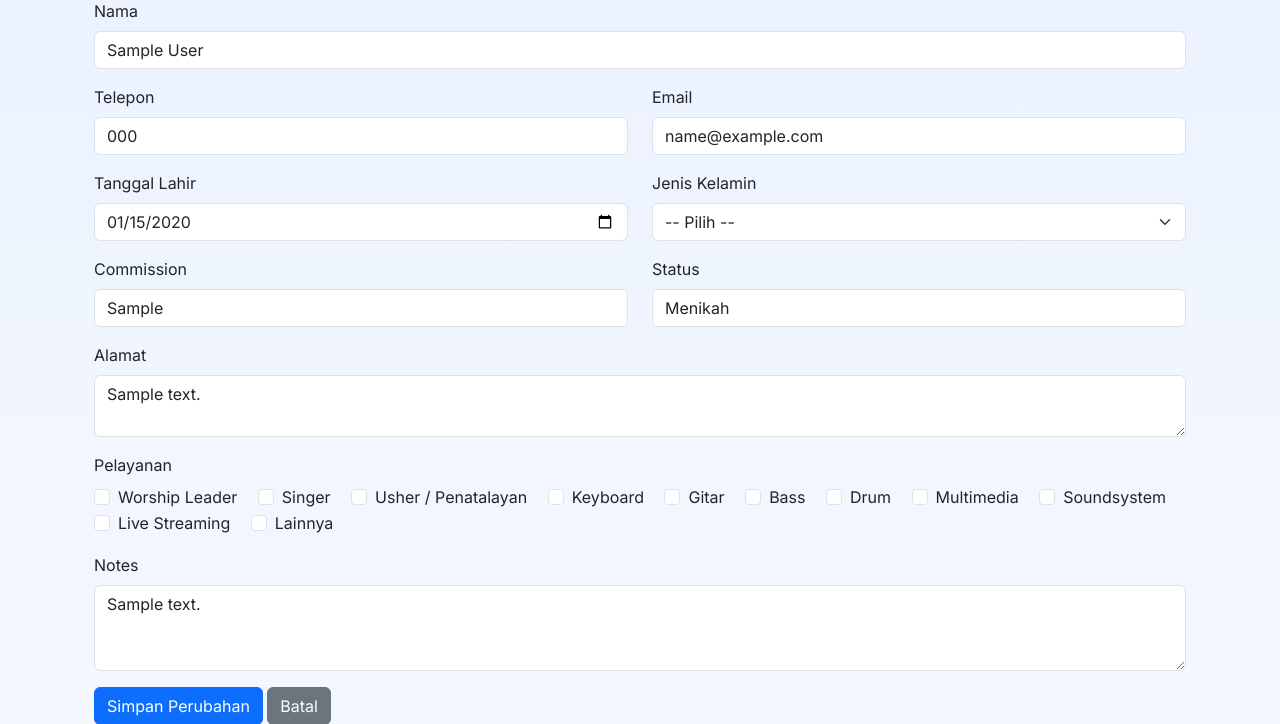
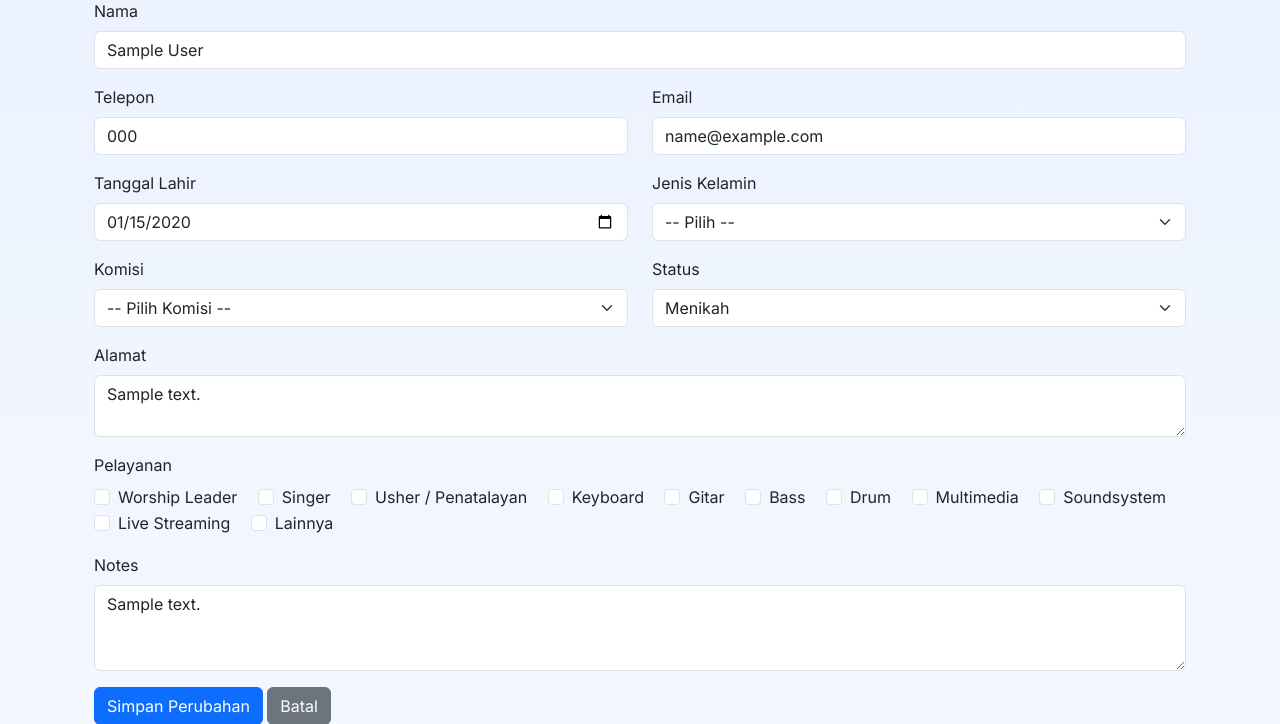
Before and after one commit to agussiahaan/gpf, a Flask app: page /member/1/edit in a window 1280 px wide. Shown: the part 151-875 px from the top of the page. Run offline with Flask 2, Linux system fonts and the light colour scheme; a user stored in the database is signed in; tables that the repository leaves empty hold one stand-in row (values such as "Sample post"); some libraries are stand-ins or nearby versions.

Commit message:
Add files via upload

```diff
--- a/templates/edit_member.html
+++ b/templates/edit_member.html
@@ -2,12 +2,15 @@
 {% block content %}
 <div class="container py-4">
   <h2>Edit Anggota</h2>
+
   <form method="post">
     <input type="hidden" name="csrf_token" value="{{ csrf_token() }}">
+
     <div class="mb-3">
       <label class="form-label">Nama</label>
       <input type="text" name="name" class="form-control" value="{{ member.name }}" required>
     </div>
+
     <div class="mb-3 row">
       <div class="col">
         <label class="form-label">Telepon</label>
@@ -18,6 +21,7 @@
         <input type="email" name="email" class="form-control" value="{{ member.email }}">
       </div>
     </div>
+
     <div class="mb-3 row">
       <div class="col">
         <label class="form-label">Tanggal Lahir</label>
@@ -32,33 +36,49 @@
         </select>
       </div>
     </div>
+
     <div class="mb-3 row">
       <div class="col">
-        <label class="form-label">Commission</label>
-        <input type="text" name="commission" class="form-control" value="{{ member.commission }}">
+        <label class="form-label">Komisi</label>
+        <select name="komisi" class="form-select" required>
+          <option value="">-- Pilih Komisi --</option>
+          <option value="Umum" {% if member.commission=='Umum' %}selected{% endif %}>Umum</option>
+          <option value="Youth" {% if member.commission=='Youth' %}selected{% endif %}>Youth</option>
+          <option value="Kids" {% if member.commission=='Kids' %}selected{% endif %}>Kids</option>
+        </select>
       </div>
+
       <div class="col">
         <label class="form-label">Status</label>
-        <input type="text" name="status" class="form-control" value="{{ member.status }}">
+        <select name="status" class="form-select" required>
+          <option value="">-- Pilih Status --</option>
+          <option value="Belum Menikah" {% if member.status=='Belum Menikah' %}selected{% endif %}>Belum Menikah</option>
+          <option value="Menikah" {% if member.status=='Menikah' %}selected{% endif %}>Menikah</option>
+          <option value="Janda/Duda" {% if member.status=='Janda/Duda' %}selected{% endif %}>Janda/Duda</option>
+        </select>
       </div>
     </div>
+
     <div class="mb-3">
       <label class="form-label">Alamat</label>
       <textarea name="address" class="form-control" rows="2">{{ member.address }}</textarea>
     </div>
+
     <div class="mb-3">
       <label class="form-label">Pelayanan</label><br>
       {% for val in services_list %}
-        <div class="form-check form-check-inline">
-          <input class="form-check-input" type="checkbox" name="services" value="{{ val }}" {% if val in selected_services %}checked{% endif %}>
-          <label class="form-check-label">{{ val }}</label>
-        </div>
+      <div class="form-check form-check-inline">
+        <input class="form-check-input" type="checkbox" name="services" value="{{ val }}" {% if val in selected_services %}checked{% endif %}>
+        <label class="form-check-label">{{ val }}</label>
+      </div>
       {% endfor %}
     </div>
+
     <div class="mb-3">
       <label class="form-label">Notes</label>
       <textarea name="notes" class="form-control" rows="3">{{ member.notes }}</textarea>
     </div>
+
     <button class="btn btn-primary" type="submit">Simpan Perubahan</button>
     <a href="{{ url_for('dashboard') }}" class="btn btn-secondary">Batal</a>
   </form>
```
